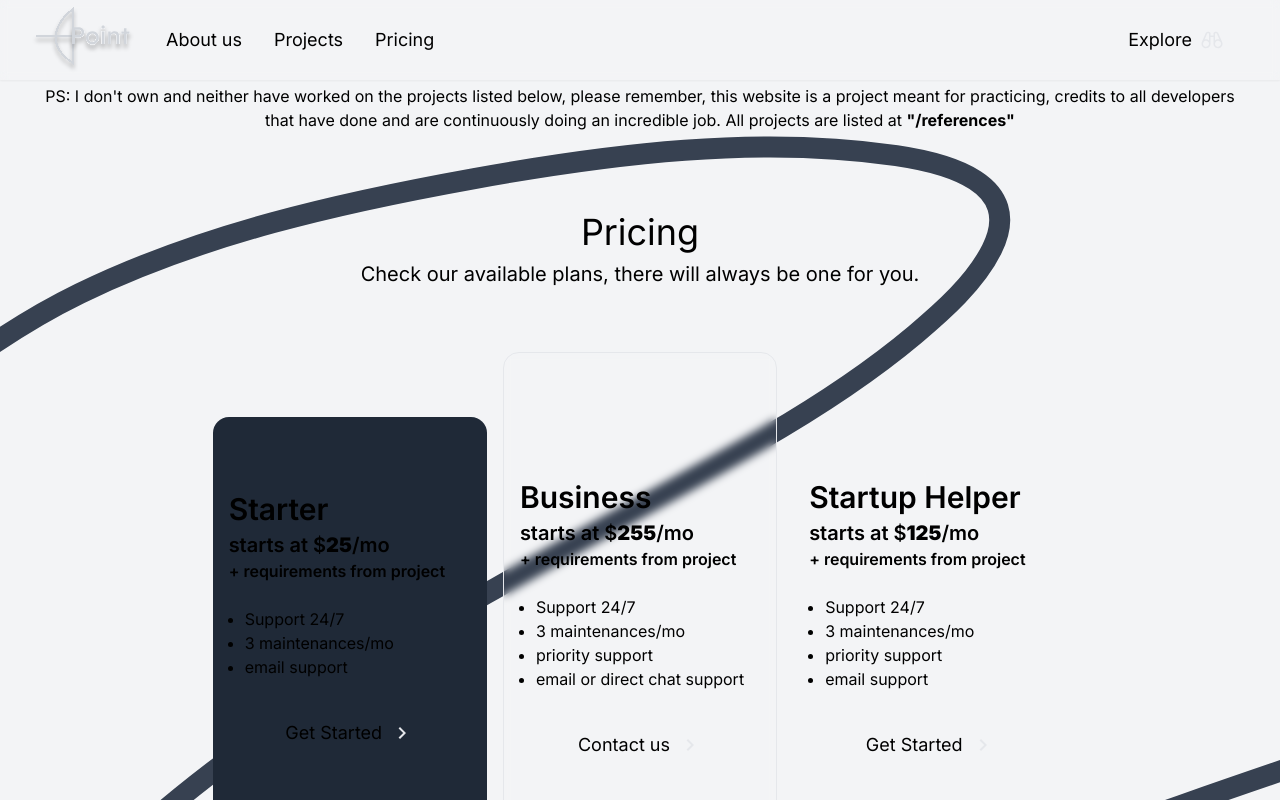
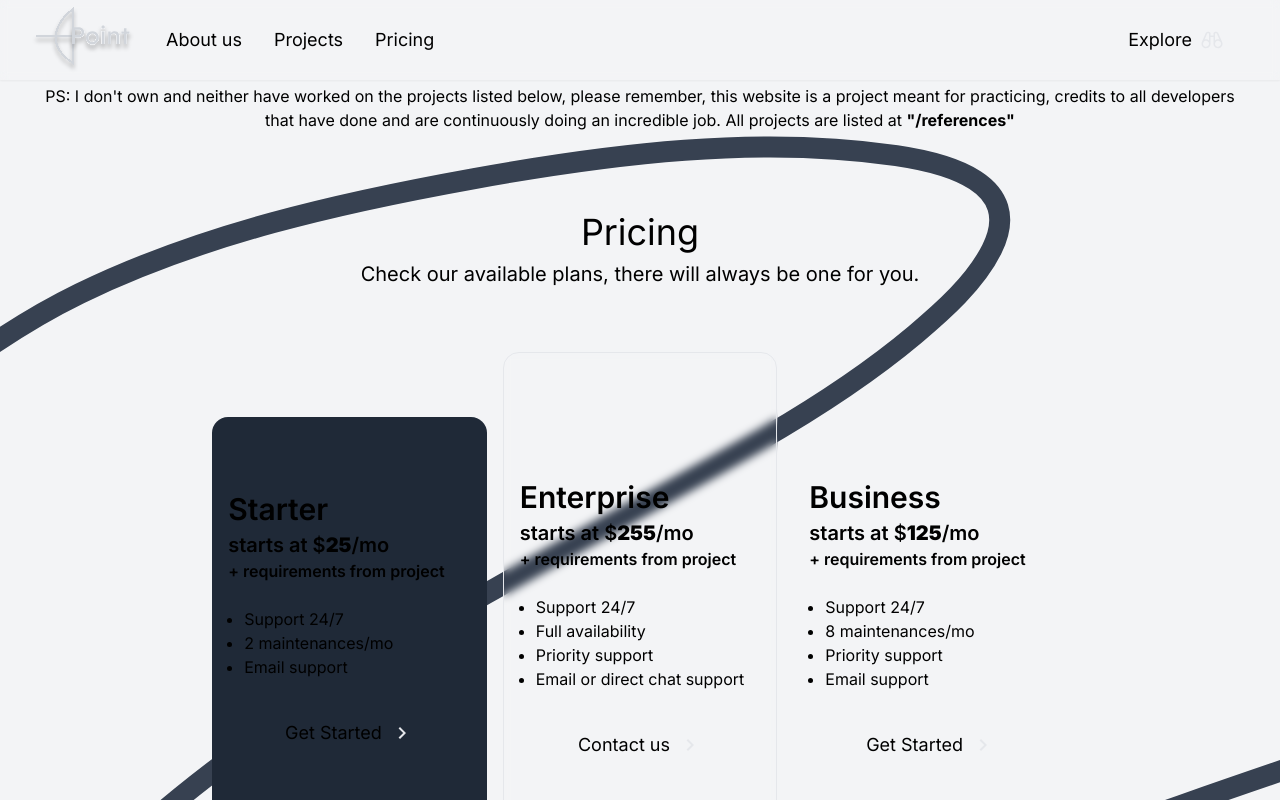
Before and after one commit to nicholascostadev/point, a Next.js app: page /pricing in a window 1280 px wide. Shown: the top 800 px of the page. Built offline with nearby package versions, Linux system fonts and the light colour scheme.

Commit message:
refactor: update benefits

```diff
--- a/src/app/pricing/prices.tsx
+++ b/src/app/pricing/prices.tsx
@@ -6,31 +6,31 @@ const prices = [
     {
         title: "Starter",
         price: 25,
-        benefits: ["Support 24/7", "3 maintenances/mo", "email support"],
+        benefits: ["Support 24/7", "2 maintenances/mo", "Email support"],
         className: "bg-gray-800 h-[420px] max-h-full w-full md:w-auto",
         buttonText: "Get Started",
     },
     {
-        title: "Business",
+        title: "Enterprise",
         price: 255,
         benefits: [
             "Support 24/7",
-            "3 maintenances/mo",
-            "priority support",
-            "email or direct chat support",
+            "Full availability",
+            "Priority support",
+            "Email or direct chat support",
         ],
         className:
             "dark:bg-gray-700/10 backdrop-blur-sm h-[550px] max-h-full border dark:border-gray-200/10 w-full md:w-auto",
         buttonText: "Contact us",
     },
     {
-        title: "Startup Helper",
+        title: "Business",
         price: 125,
         benefits: [
             "Support 24/7",
-            "3 maintenances/mo",
-            "priority support",
-            "email support",
+            "8 maintenances/mo",
+            "Priority support",
+            "Email support",
         ],
         className: "dark:bg-gray-900 h-[420px] max-h-full w-full md:w-auto",
         buttonText: "Get Started",
```
